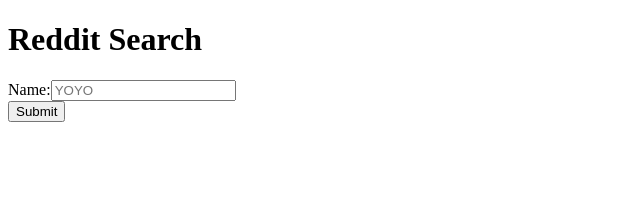
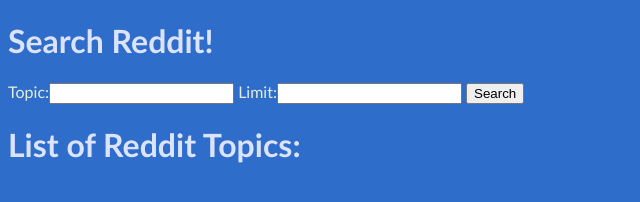
Before and after one commit to codefellows-seattle-javascript-401d19/27-reddit-search, a React app: page / in a window 1280 px wide. Shown: the whole page, without its empty margins (0-640 px from the left). Built offline with nearby package versions, Linux system fonts and the light colour scheme.

Commit message:
everything seems to be working and just added scss

```diff
--- /dev/null
+++ b/src/components/search-result-list.js
@@ -0,0 +1,30 @@
+import React from 'react';
+
+class SearchResultList extends React.Component {
+  subRedditList() {
+    if(!this.props.hasSearched) {
+      return <div></div>;
+    } else if (this.props.results.length === 0) {
+      return <p>No results.</p>;
+    } else {
+      return this.props.results.map((result, index) => {
+        return (
+          <div className="sub-reddit" key={index}>
+            <li> <a target="blank" href={result.data.url}>{result.data.title} <p>Up votes: {result.data.ups}</p></a></li>
+          </div>
+        );
+      });
+    }
+  }
+
+  render() {
+    return (
+      <div>
+        <h1>List of Reddit Topics:</h1>
+        {this.subRedditList()}
+      </div>
+    );
+  }
+}
+
+module.exports = SearchResultList;
--- a/src/components/wizard-school-form.js
+++ /dev/null
@@ -1,38 +0,0 @@
-import React from 'react';
-
-
-class WizardForm extends React.Component {
-    constructor(props){
-        super(props)
-
-
-        this.handleInputChange = this.handleInputChange.bind(this)
-
-        this.state = {
-            name: ''
-        }
-    }
-
-    handleInputChange() {
-        console.log('changing')
-
-        this.setState({name: event.target.value})
-    }
-
-    render() {
-        return (
-            <form>
-
-                <div>
-                    Name:
-                    <input type="text" value={this.state.name} placeholder="YOYO" onChange={this.handleInputChange}/>
-                </div>
-                <div>
-                    <input type="submit"/>
-                </div>
-            </form>
-        )
-    }
-}
-
-module.exports = WizardForm
--- a/src/index.html
+++ b/src/index.html
@@ -7,7 +7,6 @@
     <title></title>
   </head>
   <body>
-    <h1>Reddit Search</h1>
     <div id="content"></div>
   </body>
 </html>
--- a/src/index.js
+++ /dev/null
@@ -1,19 +0,0 @@
-import './style/main.scss';
-import React from 'react';
-import ReactDOM from 'react-dom';
-import WizardForm from './components/wizard-school-form'
-
-
-class App extends React.Component {
-  constructor(props) {
-    super(props)
-    }
-
-  render() {
-    return (
-      <WizardForm/>
-    )
-  }
-}
-console.log('hello');
-ReactDOM.render(<App/>, document.getElementById('content'));
--- a/src/style/main.scss
+++ b/src/style/main.scss
@@ -0,0 +1,18 @@
+body {
+    background-color:rgb(47, 109, 202);
+    font-family: 'Trebuchet MS', 'Lucida Sans Unicode', 'Lucida Grande', 'Lucida Sans', Arial, sans-serif
+}
+
+h1{
+    color:rgb(220, 227, 255);
+}
+label{
+    color:rgb(229, 238, 222);
+}
+a, a:visited {
+    text-decoration: none;
+    color:white;
+  }
+li{
+    color:rgb(73, 255, 170);
+}
--- a/webpack.config.js
+++ b/webpack.config.js
@@ -8,7 +8,7 @@
 });
 
 module.exports = {
-  entry: './src/index.js',
+  entry: './src/main.js',
   output: {
     path: path.resolve('build'),
     filename: 'bundle.[hash].js',
```
Also changed, not shown: src/components/result-list.js (deleted, +0 -27 lines).
